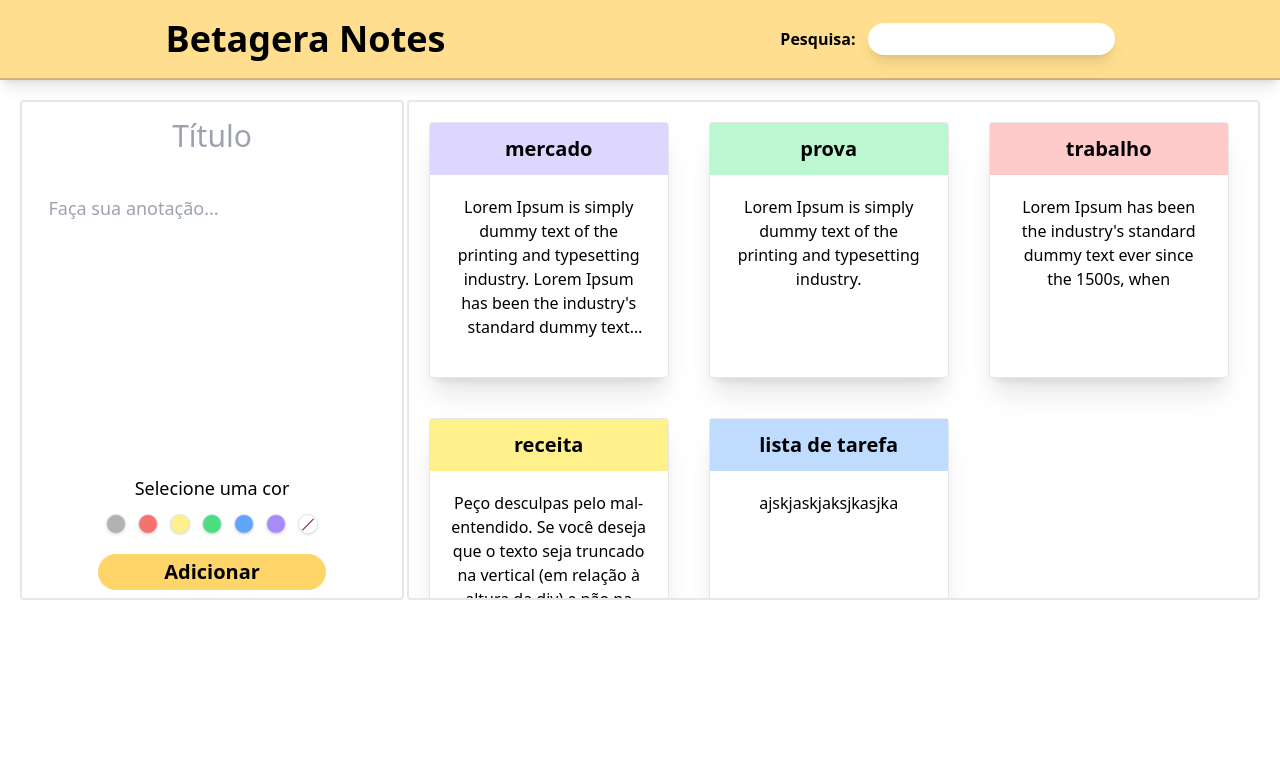
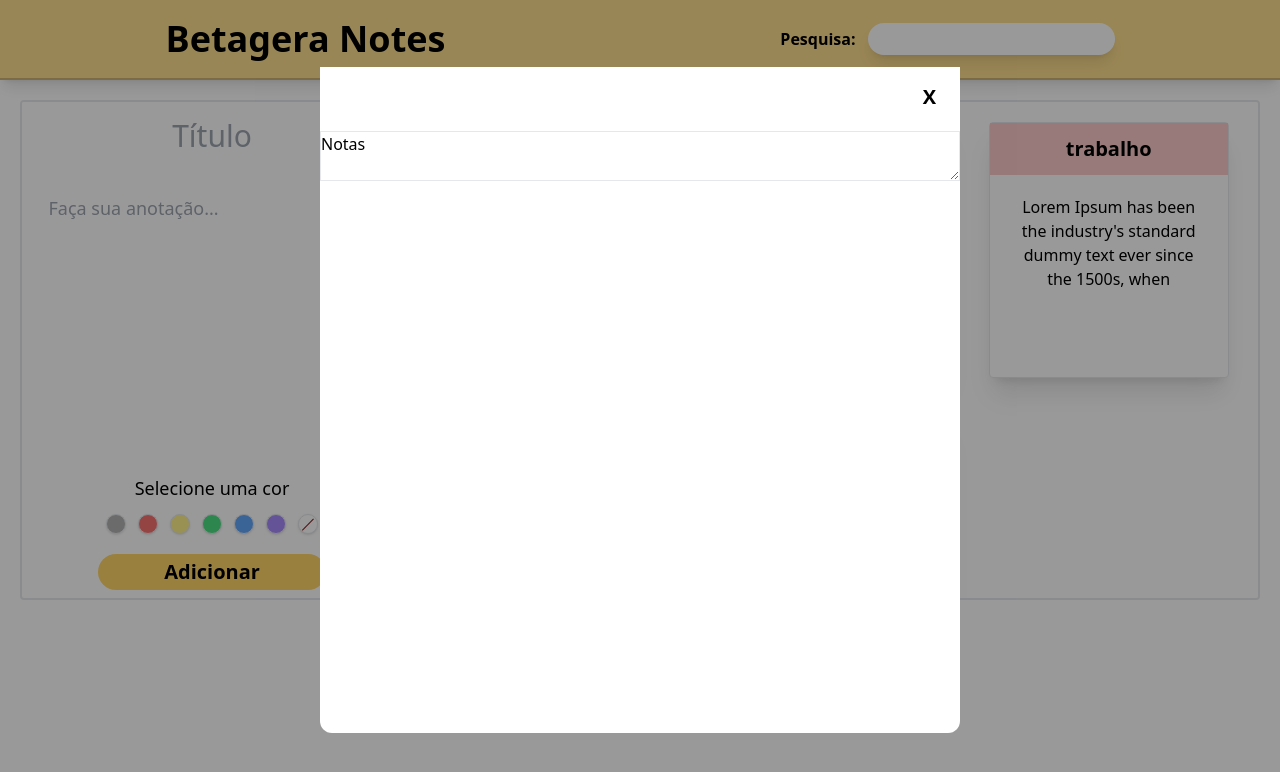
Before and after one commit to Kauan-Gomes/ProjetoWeb2-Storybook, a Next.js app: page / in a window 1280 px wide. Shown: the top 772 px of the page. Built offline with nearby package versions, Linux system fonts and the light colour scheme.

Commit message:
criando modal de adição

```diff
--- a/src/app/page.js
+++ b/src/app/page.js
@@ -2,7 +2,8 @@
 
 import Header from '@/components/Header/Header'
 import ListaNotas from '@/components/ListaNotas/ListaNotas'
-import Modal from '@/components/Modal/Modal';
+import ModalAdd from '@/components/ModalAdd/ModalAdd';
+import ModalEdit from '@/components/ModalEdit/ModalEdit';
 import { useState } from 'react';
 import { v4 as uuidv4 } from 'uuid';
 
@@ -93,7 +94,7 @@ export default function Home() {
           selectedOption={selectedOption}
         />
         <section className='flex mt-5 '>
-          <Modal color={color} setColor={setColor} functionAddnotes={handleAddNotes}/>
+          <ModalAdd color={color} setColor={setColor} functionAddnotes={handleAddNotes}/>
           <ListaNotas listaNotas={filteredNotes}/>
         </section>
       </body>
--- /dev/null
+++ b/src/components/Input.jsx/Input.jsx
@@ -0,0 +1,12 @@
+import React from 'react'
+
+export default function Input({className, color, placeholder, value}) {
+  return (
+    <input
+    value={value}
+    className={`${color} max-w-full text-center text-3xl focus:outline-none pt-4  break-all overflow-auto border-b- pb-3` }
+    type="text"
+    placeholder={placeholder}
+    />
+  )
+}
--- a/src/components/ListaNotas/ListaNotas.jsx
+++ b/src/components/ListaNotas/ListaNotas.jsx
@@ -1,12 +1,24 @@
 
 
+import { useState } from "react"
+import ModalEdit from "../ModalEdit/ModalEdit"
 import Notas from "../Notas"
 
-export default function ListaNotas({ listaNotas, listaFiltrada }) {
+export default function ListaNotas({ listaNotas }) {
+
+    const [tituloModal, setTituloModal] = useState('titulo')
+    const [notasModal, setNotasModal] = useState('Notas')
+
 
     return (
         <div className="absolute bg-white/50 w-8/12 right-5 overflow-auto h-[500px]  rounded 2xl:h-[700px] flex flex-wrap text-center border-2">
-            {listaNotas.map((props) => <Notas key={props.id} {...props} />)}
+            {listaNotas.map((props) => <Notas key={props.id}  {...props} />)}
+            <ModalEdit
+                titulo={tituloModal}
+                setTituloModal={setTituloModal}
+                notas={notasModal}
+                setNotasModal={setNotasModal}
+            />
         </div>
     )
 }
--- a/src/components/Modal/Modal.jsx
+++ b/src/components/ModalAdd/ModalAdd.jsx
@@ -1,6 +1,7 @@
+import Input from "../Input.jsx/Input"
 
 
-const Modal = ({color, setColor, functionAddnotes, updateNotes}) => {
+const ModalAdd = ({color, setColor, functionAddnotes}) => {
 
 
   const handleSubmit = (event) => {
@@ -16,8 +17,12 @@ const Modal = ({color, setColor, functionAddnotes, updateNotes}) => {
 
   return (
     <form onSubmit={handleSubmit} className="relative border-2 left-5 w-96 h-[500px] rounded text-center overflow-hidden flex flex-col gap-5 items-center">
-      <input className={`max-w-full text-center text-3xl focus:outline-none ${color} pt-4  break-all overflow-auto border-b- pb-3 `} placeholder="Título" type="text" />
-
+      <Input
+      color={color}
+      className=""
+      placeholder="Título"
+      type="text"
+      />
       <textarea placeholder="Faça sua anotação..." className="text-lg mx-5 p-2 focus:outline-none resize-none" cols="30" rows="9"></textarea>
 
       <div className="flex flex-col gap-3 items-center">
@@ -34,12 +39,9 @@ const Modal = ({color, setColor, functionAddnotes, updateNotes}) => {
           </span>
         </div>
       </div>
-
-
-
       <button type="submit" className={`font-semibold rounded-full bg-[#ffd569] w-3/5 py-1 text-xl hover:bg-yellow-500`} >Adicionar</button>
     </form>
   )
 }
 
-export default Modal
+export default ModalAdd
--- /dev/null
+++ b/src/components/ModalEdit/ModalEdit.jsx
@@ -0,0 +1,33 @@
+import React, { useState } from 'react'
+import Input from '../Input.jsx/Input';
+
+export default function ModalEdit({titulo, notas, setNotas, setTitulo}) {
+
+    const [toggleClose, setToggleClose] = useState(false)
+
+    const handleModalClick = (e) => {
+        if (e.target === e.currentTarget) {
+          setToggleClose(true)
+        }
+      };
+
+    return (
+        <div
+        onClick={(e) => handleModalClick(e)}
+        className={`fixed top-0 left-0 bg-black/40 w-full h-full flex justify-center items-center ${toggleClose ? "hidden" : ""}`}>
+            <div
+            className='bg-white h-5/6 w-6/12 rounded-xl relative flex flex-col'>
+                <button
+                onClick={() => setToggleClose(!toggleClose)}
+                className='absolute right-6 top-4 font-bold text-xl'
+                >X</button>
+                <Input
+                className='border'
+
+
+                />
+                <textarea className='border'>{notas}</textarea>
+            </div>
+        </div>
+    )
+}
--- a/src/components/Notas.jsx
+++ b/src/components/Notas.jsx
@@ -1,22 +1,31 @@
-import { useState } from "react"
-
+import {useRef, useState } from "react"
 
 export default function Notas({ titulo, notas, cor }) {
 
   const [toggleHover, setToggleHover] = useState(false)
+  const tituloRef = useRef(null);
+  const notasRef = useRef(null);
 
-
+  const handleOpenModalEdit = () => {
+    console.log(tituloRef.current.textContent)
+    console.log(notasRef.current.textContent)
+  };
 
   return (
     <div
-      onMouseLeave={(event) => setToggleHover(false)}
-      onMouseEnter={(event) => setToggleHover(true)}
+      onClick={handleOpenModalEdit}
+      onMouseLeave={() => setToggleHover(false)}
+      onMouseEnter={() => setToggleHover(true)}
       className="relative bg-white h-64 w-60 rounded m-5  border shadow-xl cursor-pointer">
-      <h1 className={`text-xl font-semibold ${cor} p-3`}>{titulo}</h1>
-      <p className="mx-5 mt-5 line-clamp-6 overflow-hidden">{notas}</p>
+      <h1
+      ref={tituloRef}
+      className={`text-xl font-semibold ${cor} p-3`}>{titulo}</h1>
+      <p
+      ref={notasRef}
+      className="mx-5 mt-5 line-clamp-6 overflow-hidden">{notas}</p>
       {toggleHover &&
-        <div className="flex justify-center items-center font-semibold absolute bg-[#ffd569dc] h-64 w-60 top-0 rounded">
-          <h2 className="transition duration-300 transform scale-100 hover:scale-140 ">Clique aqui <br/> para ver mais</h2>
+        <div className="flex justify-center items-center font-semibold absolute bg-[#ffd569dc] h-64 w-60 top-0 rounded select-none">
+          <h2 className="transition duration-300 transform scale-100 hover:scale-140 ">Clique aqui <br /> para ver mais</h2>
         </div>
       }
 
```
